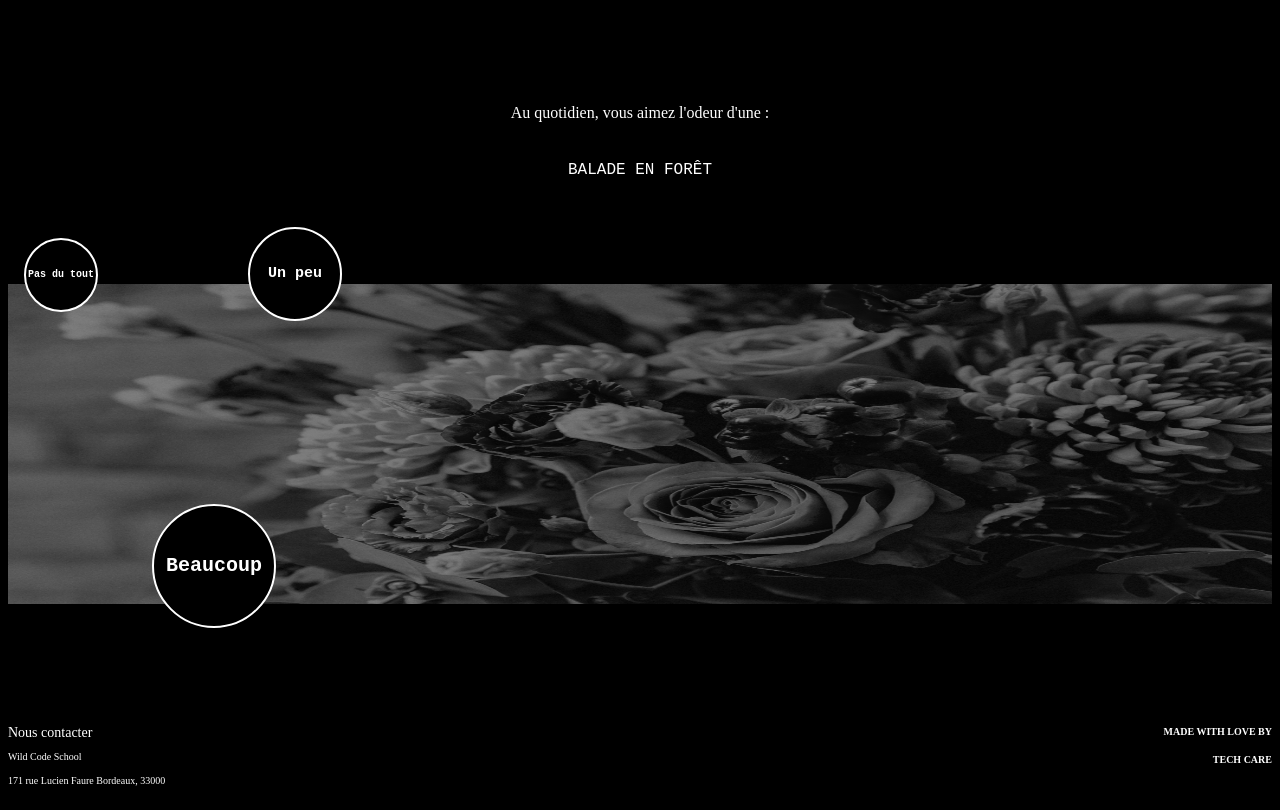
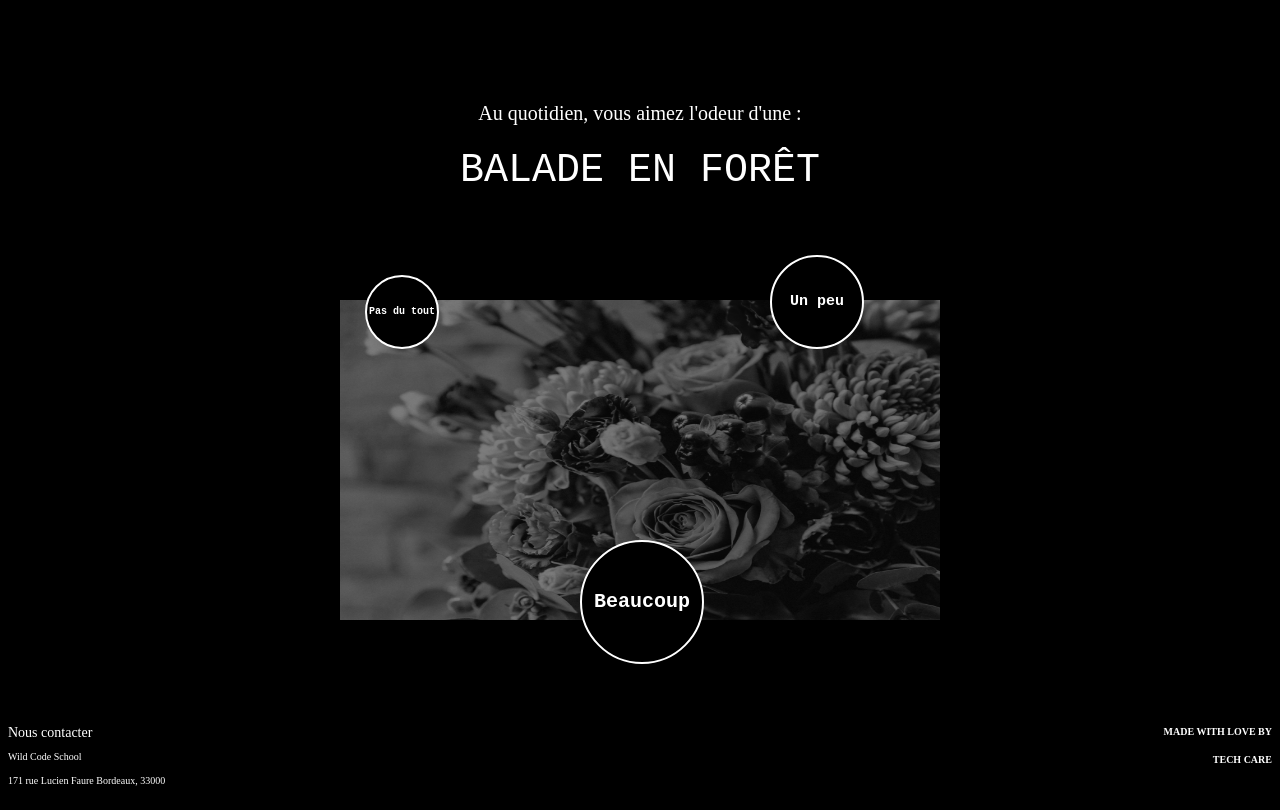
Before and after one commit to WildCodeSchool/tech-care, a React (Vite) app in the folder js/frontend/: page /fern in a window 1280 px wide. Built offline with nearby package versions, Linux system fonts and the light colour scheme.

Commit message:
responsive desktop

```diff
--- a/js/frontend/src/components/Question.jsx
+++ b/js/frontend/src/components/Question.jsx
@@ -5,11 +5,14 @@ export default function question({ Titre, title, imgSource }) {
     <div className="question-container">
       <p className="title">{title}</p>
       <h1 className="Title">{Titre}</h1>
-      <img className="img" src={imgSource} alt="img-background" />
+
       <div className="reponses">
-        <h3 className="rep1">Pas du tout</h3>
-        <h3 className="rep2">Un peu</h3>
-        <h3 className="rep3">Beaucoup</h3>
+        <div>
+          <img className="img" src={imgSource} alt="img-background" />
+          <h3 className="rep1">Pas du tout</h3>
+          <h3 className="rep2">Un peu</h3>
+          <h3 className="rep3">Beaucoup</h3>
+        </div>
       </div>
     </div>
   );
--- a/js/frontend/src/components/question.css
+++ b/js/frontend/src/components/question.css
@@ -21,8 +21,6 @@
 .img {
   width: 100%;
   height: 40vh;
-  position: absolute;
-  padding-top: 80px;
   z-index: 0;
 }
 .reponses {
@@ -30,6 +28,11 @@
   display: flex;
   position: relative;
   z-index: 1;
+  justify-content: center;
+  padding-top: 80px;
+}
+.reponses > div {
+  position: relative;
 }
 .rep1,
 .rep2,
@@ -44,9 +47,8 @@
 }
 
 .rep1 {
-  display: flex;
   position: absolute;
-  top: 3vh;
+  top: -35px;
   left: 2vh;
   font-size: 10px;
   width: 70px;
@@ -54,21 +56,43 @@
 }
 
 .rep2 {
-  display: flex;
   position: absolute;
-  top: 1vh;
-  left: 30vh;
+  top: -60px;
+  left: 250px;
   font-size: 15px;
   width: 90px;
   height: 90px;
 }
 
 .rep3 {
-  display: flex;
   position: absolute;
-  top: 35vh;
+  top: 190px;
   left: 18vh;
   font-size: 20px;
   width: 120px;
   height: 120px;
 }
+
+@media screen and (min-width: 1200px) {
+  .title {
+    font-size: 20px;
+  }
+  .Title {
+    font-size: 40px;
+  }
+  .img {
+    align-items: center;
+    width: 600px;
+  }
+  .rep1 {
+    top: -35px;
+    left: 25px;
+  }
+  .rep2 {
+    left: 430px;
+  }
+  .rep3 {
+    top: 220px;
+    left: 240px;
+  }
+}
```
